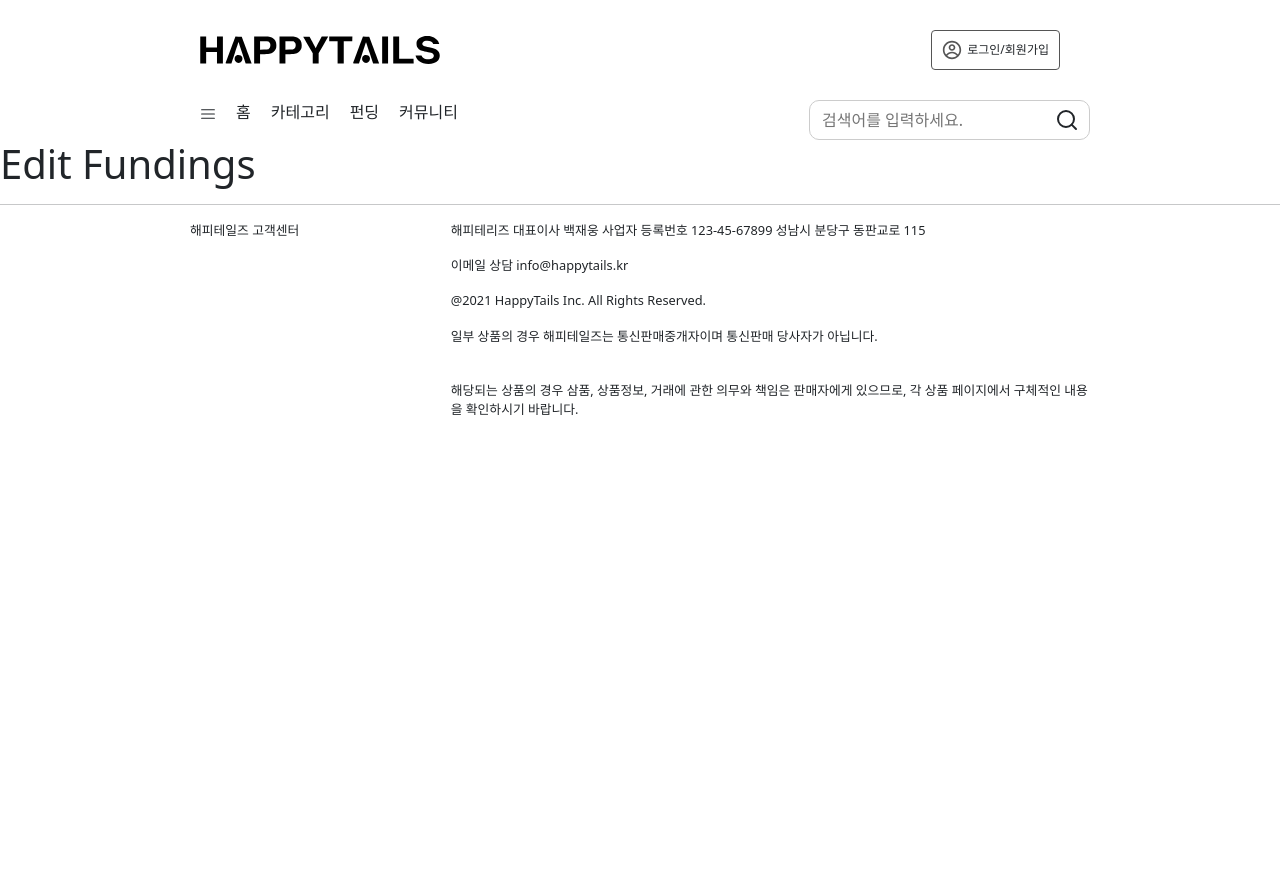
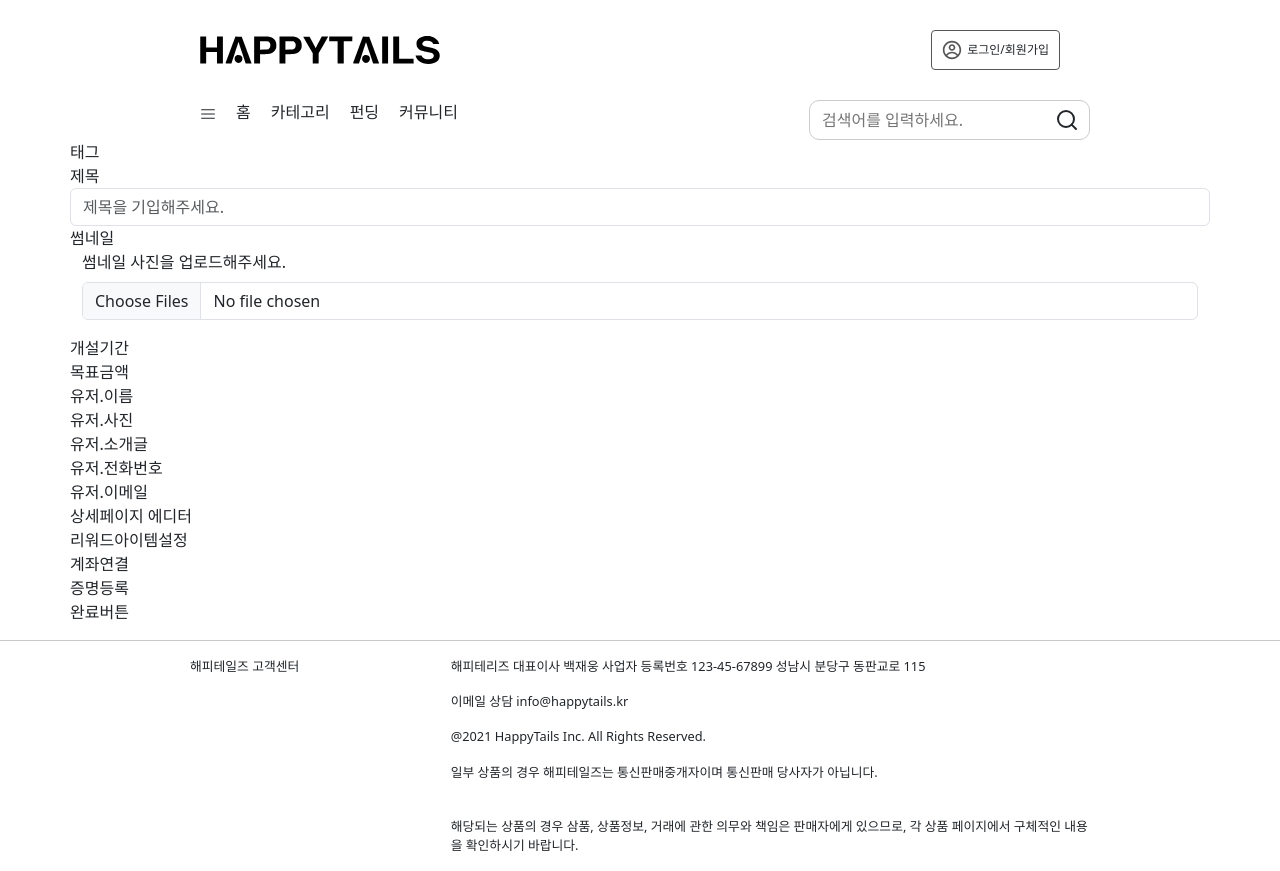
Before and after one commit to vi117/mc_final, a React (Vite) app in the folder packages/frontend/: page /fundings/1/edit in a window 1280 px wide. Before the commit the page ends 800 px from the top, so only its background shows below. Built offline with nearby package versions, Linux system fonts and the light colour scheme.

Commit message:
FundingsWrite 13:00 save

```diff
--- a/package.json
+++ b/package.json
@@ -29,5 +29,8 @@
     "@typescript-eslint/parser": "^6.6.0",
     "dprint": "^0.40.2",
     "lefthook": "^1.4.9"
+  },
+  "dependencies": {
+    "react-native-calender": "^1.0.1"
   }
 }
--- a/packages/frontend/src/App.jsx
+++ b/packages/frontend/src/App.jsx
@@ -3,8 +3,9 @@ import { Layout } from "./component/layout/Layout";
 
 import "bootstrap/dist/css/bootstrap.min.css";
 
+import FundingsDetail from "./pages/fundings/FundingsDetail";
+import FundingsWrite from "./pages/fundings/FundingsWrite";
 import HomePage from "./pages/home";
-import FundingsDetail from "./pages/fundings/FundingsDetail";
 
 const browserRouter = createBrowserRouter([
   {
@@ -72,7 +73,7 @@ const browserRouter = createBrowserRouter([
       /**
        * 펀딩 글 수정 및 삭제
        */
-      { path: "/fundings/:id/edit", element: <h1>Edit Fundings</h1> },
+      { path: "/fundings/:id/edit", element: <FundingsWrite /> },
       /**
        * 펀딩 글 작성
        */
--- /dev/null
+++ b/packages/frontend/src/pages/fundings/FundingsWrite.jsx
@@ -0,0 +1,48 @@
+// import { useState } from "react";
+import { Container, Row } from "react-bootstrap";
+import { Form } from "react-bootstrap";
+
+// import DatePicker from "react-datepicker";
+import "react-datepicker/dist/react-datepicker.css";
+// import { ko } from "date-fns";
+
+// const Example = () => {
+//   const [startDate, setStartDate] = useState(new Date());
+//   return <DatePicker selected={startDate} onChange={(date) => setStartDate(date)} />;
+// };
+
+const FundingsWrite = function() {
+  return (
+    <Container>
+      <Row>태그</Row>
+      <Row>
+        제목
+        <Form.Control type="text" placeholder="제목을 기입해주세요." />
+      </Row>
+      <Row>
+        썸네일
+        <Form.Group controlId="formFileMultiple" className="mb-3">
+          <Form.Label>썸네일 사진을 업로드해주세요.</Form.Label>
+          <Form.Control type="file" multiple />
+        </Form.Group>
+      </Row>
+      <Row>
+        개설기간
+        {/* <DatePicker selected={startDate} onChange={(date) => setStartDate(date)} /> */}
+      </Row>
+      <Row>목표금액</Row>
+      <Row>유저.이름</Row>
+      <Row>유저.사진</Row>
+      <Row>유저.소개글</Row>
+      <Row>유저.전화번호</Row>
+      <Row>유저.이메일</Row>
+      <Row>상세페이지 에디터</Row>
+      <Row>리워드아이템설정</Row>
+      <Row>계좌연결</Row>
+      <Row>증명등록</Row>
+      <Row>완료버튼</Row>
+    </Container>
+  );
+};
+
+export default FundingsWrite;
```
Also changed, not shown: 1 other file (tests, documents, lock files or other folders).
